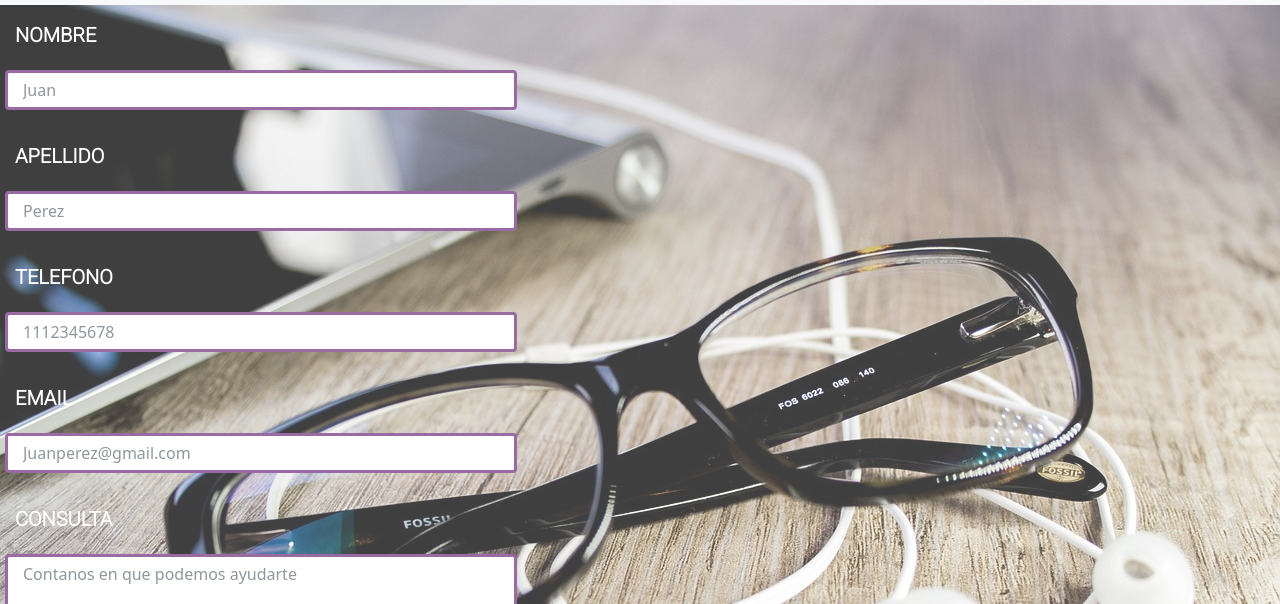
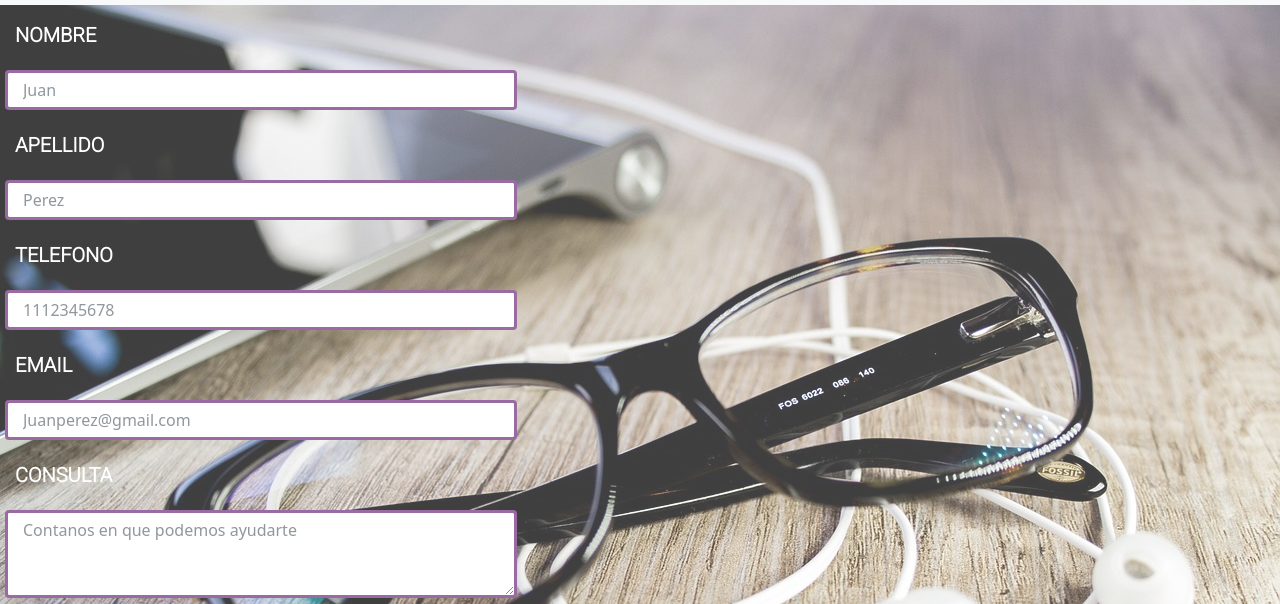
Before and after one commit to almipo/neofusionoptica-Pozzi, a website: page pages/contacto.html in a window 1280 px wide. Shown: the part 146-750 px from the top of the page. Drawn offline with nearby package versions, Linux system fonts and the light colour scheme.

```diff
--- a/pages/contacto.html
+++ b/pages/contacto.html
@@ -71,24 +71,24 @@
     </header>
     <main class="formulario align-items-center justify-content-center">
         <!-- ---------------------- formulario con bootstrap ----------------------- -->
-            <div class="mb-3">
+            <div class="col-lg-12">
                 <label for="Nombre" class="form-label">NOMBRE</label>
                 <input type="text" class="form-control" id="exampleFormControlInput1" placeholder="Juan">
             </div>
-            <div class="mb-3">
+            <div class="col-lg-12">
                 <label for="APELLIDO" class="form-label">APELLIDO</label>
                 <input type="text" class="form-control" id="exampleFormControlInput1" placeholder="Perez">
             </div>
-            <div class="mb-3">
+            <div class="col-lg-12">
                 <label for="TELEFONIO" class="form-label">TELEFONO</label>
                 <input type="number" class="form-control" id="exampleFormControlInput1" placeholder="1112345678">
             </div>
-            <div class="mb-3">
+            <div class="col-lg-12">
                 <label for="EMAIL" class="form-label">EMAIL</label>
                 <input type="email" class="form-control" id="exampleFormControlInput1"
                     placeholder="Juanperez@gmail.com">
             </div>
-            <div class="mb-3">
+            <div class="col-lg-12">
                 <label for="CONSULTA" class="form-label">CONSULTA</label>
                 <textarea class="form-control" id="exampleFormControlTextarea1"
                     PLACEHOLDER="Contanos en que podemos ayudarte" rows="3"></textarea>
--- a/scss/components/_contacto.scss
+++ b/scss/components/_contacto.scss
@@ -24,8 +24,6 @@
             }
             .form-control{
                 width: 40%;
-                display: flex;
-                flex-direction: column;
                 border: 3px solid $color-principal;
                 border-radius: 4px;
                 padding: 5px 15px;
@@ -33,6 +31,7 @@
                 box-sizing: border-box;
                 justify-content: center;
                 align-items: center;
+
             }
         }
         .botones{
```
Also changed, not shown: css/style.css, 2 other files.
